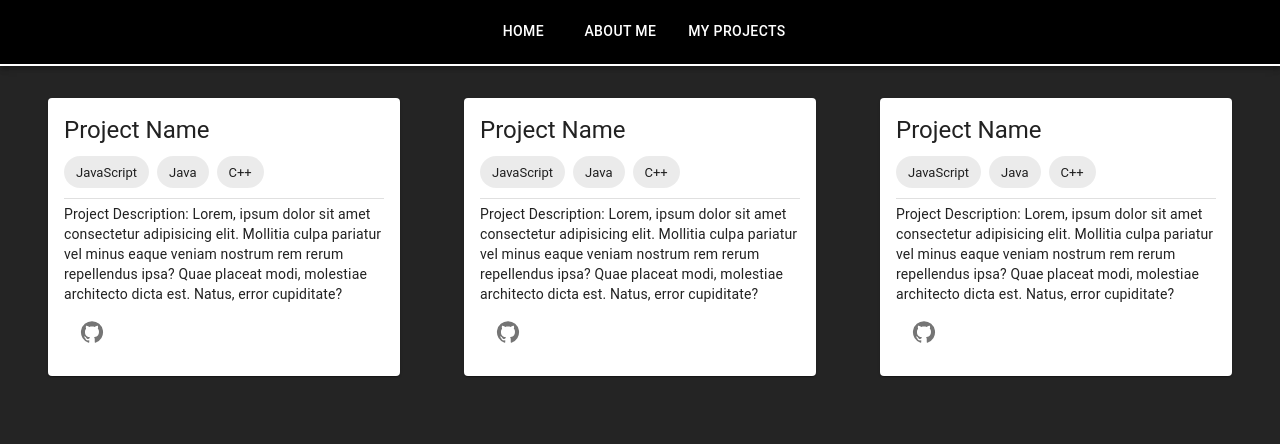
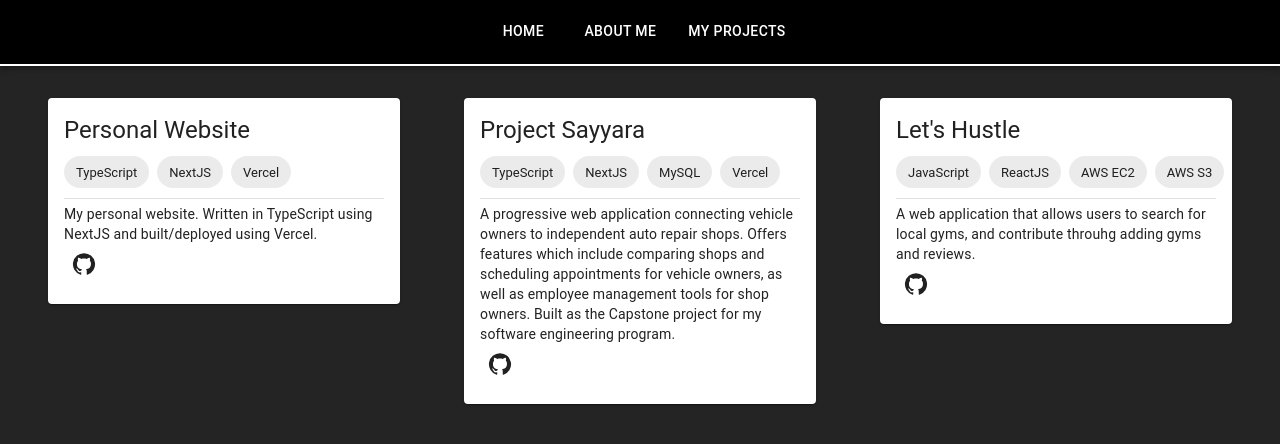
Before and after one commit to TimChoy/personal-site, a Next.js app: page /projects in a window 1280 px wide. Shown: the top 444 px of the page. Built offline with nearby package versions, Linux system fonts and the light colour scheme.

Commit message:
Add data to projects

```diff
--- a/src/app/projects/page.tsx
+++ b/src/app/projects/page.tsx
@@ -1,8 +1,34 @@
 import { Box, Grid } from "@mui/material";
 import ProjectCard from "@/components/projectCard";
 import styles from "./projects.module.css";
+import { IProjectProps } from "@/common/types";
 
 export default function Projects() {
+  // Will be moved to a backend eventually
+  const projectList: IProjectProps[] = [
+    {
+      title: "Personal Website",
+      technologies: ["TypeScript", "NextJS", "Vercel"],
+      description:
+        "My personal website. Written in TypeScript using NextJS and built/deployed using Vercel.",
+      github: "https://github.com/TimChoy/personal-site",
+    },
+    {
+      title: "Project Sayyara",
+      technologies: ["TypeScript", "NextJS", "MySQL", "Vercel"],
+      description:
+        "A progressive web application connecting vehicle owners to independent auto repair shops. Offers features which include comparing shops and scheduling appointments for vehicle owners, as well as employee management tools for shop owners. Built as the Capstone project for my software engineering program.",
+      github: "https://github.com/TimChoy/project-sayyara",
+    },
+    {
+      title: "Let's Hustle",
+      technologies: ["JavaScript", "ReactJS", "AWS EC2", "AWS S3"],
+      description:
+        "A web application that allows users to search for local gyms, and contribute throuhg adding gyms and reviews.",
+      github: "https://github.com/TimChoy/4ww3-Hustle",
+    },
+  ];
+
   return (
     <div className={styles.main}>
       <Box>
@@ -11,9 +37,14 @@ export default function Projects() {
           spacing={{ xs: 2, sm: 4, md: 8 }}
           columns={{ xs: 1, sm: 2, md: 3 }}
         >
-          {Array.from(Array(3)).map((_, index) => (
+          {projectList.map((project, index) => (
             <Grid item xs={1} sm={1} md={1} key={index}>
-              <ProjectCard />
+              <ProjectCard
+                title={project.title}
+                technologies={project.technologies}
+                description={project.description}
+                github={project.github}
+              />
             </Grid>
           ))}
         </Grid>
--- /dev/null
+++ b/src/common/types.ts
@@ -0,0 +1,6 @@
+export interface IProjectProps {
+  title: string;
+  technologies: Array<string>;
+  description: string;
+  github?: string;
+}
--- a/src/components/projectCard.tsx
+++ b/src/components/projectCard.tsx
@@ -13,34 +13,38 @@ import {
 import React from "react";
 import GitHubIcon from "@mui/icons-material/GitHub";
 import styles from "./projectCard.module.css";
+import { IProjectProps } from "@/common/types";
 
-export default function ProjectCard() {
+const ProjectCard = (props: IProjectProps) => {
   return (
     <div className={styles.cardContainer}>
       <Card>
         <CardContent className={styles.cardContent}>
-          <Typography variant="h5" component="div" sx={{ marginBottom: "10px" }}>
-            Project Name
+          <Typography
+            variant="h5"
+            component="div"
+            sx={{ marginBottom: "10px" }}
+          >
+            {props.title}
           </Typography>
           <Stack direction="row" spacing={1}>
-            <Chip label="JavaScript" />
-            <Chip label="Java" />
-            <Chip label="C++" />
+            {props.technologies.map((data, index) => (
+              <Chip key={index} label={data} />
+            ))}
           </Stack>
           <Divider sx={{ marginTop: "10px", marginBottom: "5px" }} />
           <Typography variant="body2" component="div">
-            Project Description: Lorem, ipsum dolor sit amet consectetur
-            adipisicing elit. Mollitia culpa pariatur vel minus eaque veniam
-            nostrum rem rerum repellendus ipsa? Quae placeat modi, molestiae
-            architecto dicta est. Natus, error cupiditate?
+            {props.description}
           </Typography>
           <CardActions disableSpacing>
-            <IconButton aria-label="Github">
+            <a href={props.github} target="_blank">
               <GitHubIcon />
-            </IconButton>
+            </a>
           </CardActions>
         </CardContent>
       </Card>
     </div>
   );
-}
+};
+
+export default ProjectCard;
```
